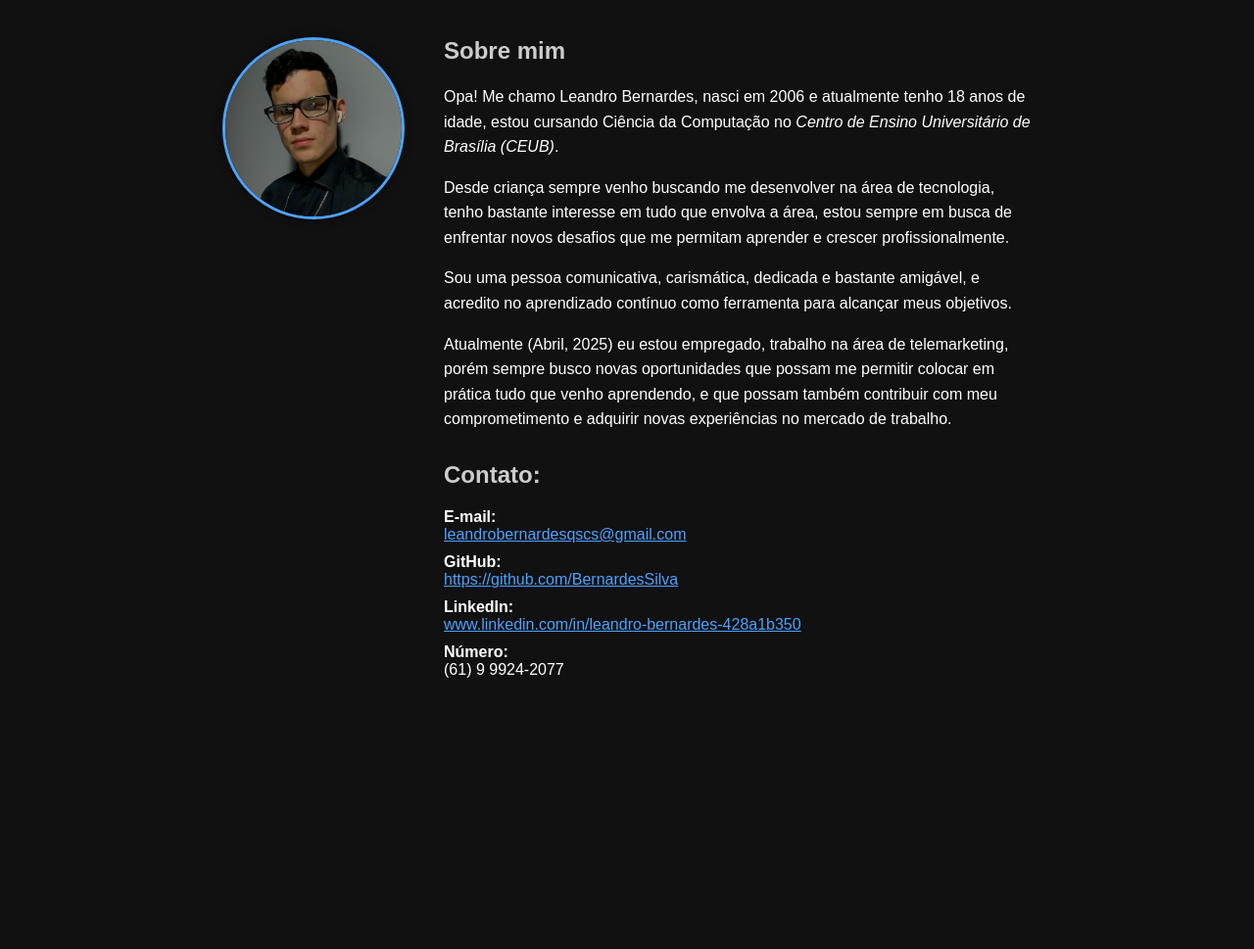
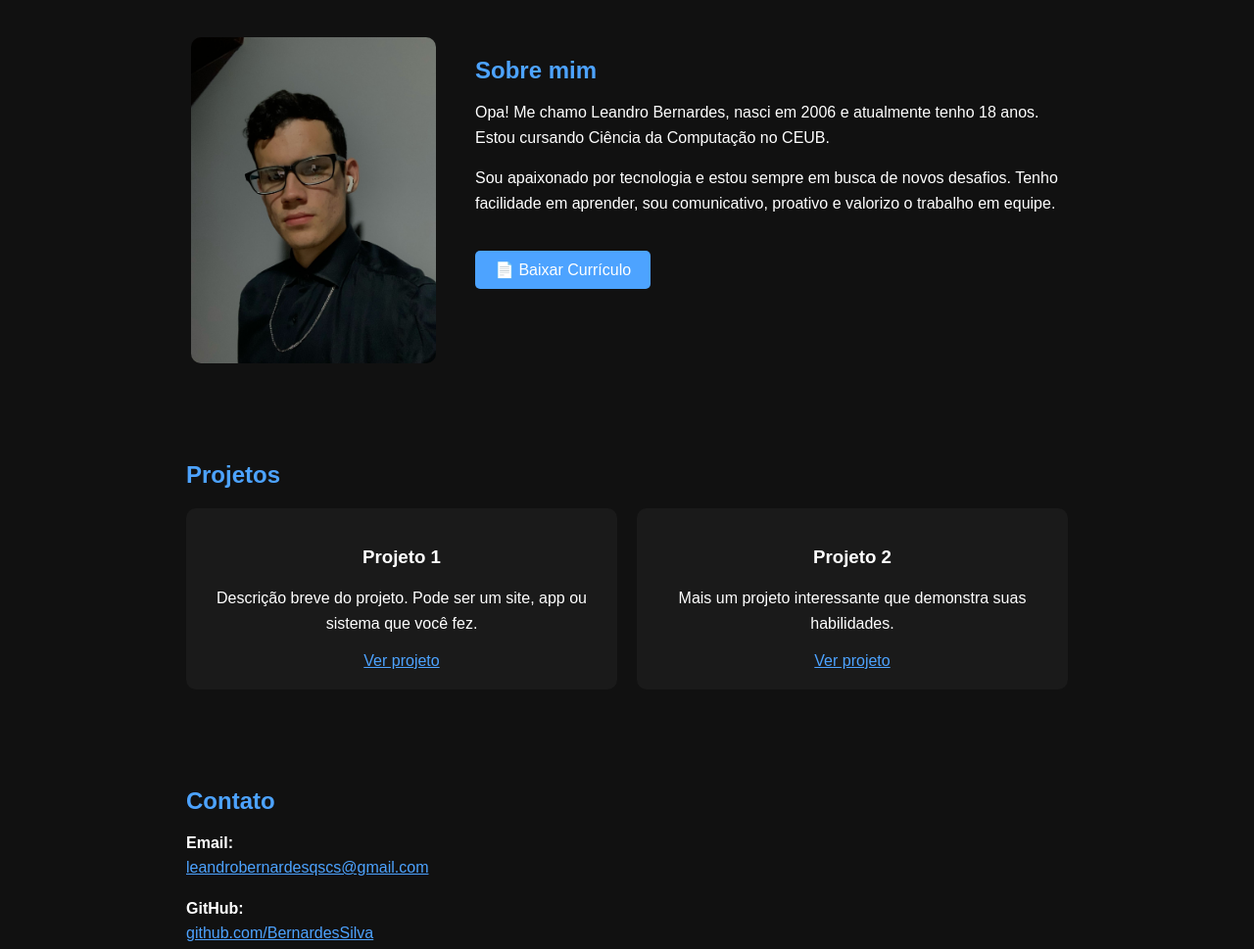
Before and after one commit to BernardesSilva/portfolio-leandro, a plain HTML site: page index.html in a window 1280 px wide. Shown: the part 252-1221 px from the top of the page at 98% size. Before the commit the page ends 985 px from the top, so only its background shows below. Drawn offline with Linux system fonts and the light colour scheme.

Commit message:
Atualização com projetos e botão de currículo

```diff
--- a/index.html
+++ b/index.html
@@ -1,9 +1,9 @@
 <!DOCTYPE html>
 <html lang="pt-BR">
 <head>
-  <meta charset="UTF-8">
-  <meta name="viewport" content="width=device-width, initial-scale=1.0">
-  <title>About me-Leandro Bernardes</title>
+  <meta charset="UTF-8" />
+  <meta name="viewport" content="width=device-width, initial-scale=1.0"/>
+  <title>Portfólio - Leandro Bernardes</title>
   <style>
     body {
       margin: 0;
@@ -13,7 +13,7 @@
     }
 
     header {
-      background-image: url('https://images.unsplash.com/photo-1519389950473-47ba0277781c'); /* Nova imagem de tecnologia */
+      background-image: url('https://images.unsplash.com/photo-1519389950473-47ba0277781c');
       background-size: cover;
       background-position: center;
       height: 250px;
@@ -39,29 +39,27 @@
     }
 
     .profile-img {
-       width: 180px;
-       height: 180px;
-       object-fit: cover;
-       border-radius: 50%;
-       border: 3px solid #4da3ff;
-       box-shadow: 0 0 10px rgba(0, 0, 0, 0.5);
+      max-width: 250px;
+      border-radius: 10px;
     }
 
     .content {
       max-width: 600px;
     }
 
+    section {
+      padding: 40px;
+      max-width: 900px;
+      margin: auto;
+    }
+
     h2 {
-      margin-top: 0;
-      color: #ccc;
+      color: #4da3ff;
+      margin-bottom: 10px;
     }
 
     p {
       line-height: 1.6;
-    }
-
-    .contact {
-      margin-top: 30px;
     }
 
     .contact b {
@@ -71,6 +69,40 @@
 
     a {
       color: #4da3ff;
+    }
+
+    .projects {
+      display: grid;
+      grid-template-columns: repeat(auto-fit, minmax(250px, 1fr));
+      gap: 20px;
+      margin-top: 20px;
+    }
+
+    .project-card {
+      background-color: #1a1a1a;
+      padding: 20px;
+      border-radius: 10px;
+      text-align: center;
+      transition: transform 0.3s ease;
+    }
+
+    .project-card:hover {
+      transform: translateY(-5px);
+    }
+
+    .btn {
+      display: inline-block;
+      margin-top: 20px;
+      padding: 10px 20px;
+      background-color: #4da3ff;
+      color: white;
+      text-decoration: none;
+      border-radius: 5px;
+      transition: background 0.3s;
+    }
+
+    .btn:hover {
+      background-color: #2c80d3;
     }
 
     @media (max-width: 768px) {
@@ -92,22 +124,37 @@
 
   <div class="container">
     <img src="leandro.jpg" class="profile-img" alt="Foto de Leandro">
-
     <div class="content">
       <h2>Sobre mim</h2>
-      <p>Opa! Me chamo Leandro Bernardes, nasci em 2006 e atualmente tenho 18 anos de idade, estou cursando Ciência da Computação no <em>Centro de Ensino Universitário de Brasília (CEUB)</em>.</p>
-      <p>Desde criança sempre venho buscando me desenvolver na área de tecnologia, tenho bastante interesse em tudo que envolva a área, estou sempre em busca de enfrentar novos desafios que me permitam aprender e crescer profissionalmente.</p>
-      <p>Sou uma pessoa comunicativa, carismática, dedicada e bastante amigável, e acredito no aprendizado contínuo como ferramenta para alcançar meus objetivos.</p>
-      <p>Atualmente (Abril, 2025) eu estou empregado, trabalho na área de telemarketing, porém sempre busco novas oportunidades que possam me permitir colocar em prática tudo que venho aprendendo, e que possam também contribuir com meu comprometimento e adquirir novas experiências no mercado de trabalho.</p>
-
-      <div class="contact">
-        <h2>Contato:</h2>
-        <b>E-mail:</b> <a href="mailto:leandrobernardesqscs@gmail.com">leandrobernardesqscs@gmail.com</a>
-        <b>GitHub:</b> <a href="https://github.com/BernardesSilva" target="_blank">https://github.com/BernardesSilva</a>
-        <b>LinkedIn:</b> <a href="https://www.linkedin.com/in/leandro-bernardes-428a1b350" target="_blank">www.linkedin.com/in/leandro-bernardes-428a1b350</a>
-        <b>Número:</b> (61) 9 9924-2077
-      </div>
+      <p>Opa! Me chamo Leandro Bernardes, nasci em 2006 e atualmente tenho 18 anos. Estou cursando Ciência da Computação no CEUB.</p>
+      <p>Sou apaixonado por tecnologia e estou sempre em busca de novos desafios. Tenho facilidade em aprender, sou comunicativo, proativo e valorizo o trabalho em equipe.</p>
+      <a href="curriculo.pdf" download class="btn">📄 Baixar Currículo</a>
     </div>
   </div>
+
+  <section>
+    <h2>Projetos</h2>
+    <div class="projects">
+      <div class="project-card">
+        <h3>Projeto 1</h3>
+        <p>Descrição breve do projeto. Pode ser um site, app ou sistema que você fez.</p>
+        <a href="#" target="_blank">Ver projeto</a>
+      </div>
+      <div class="project-card">
+        <h3>Projeto 2</h3>
+        <p>Mais um projeto interessante que demonstra suas habilidades.</p>
+        <a href="#" target="_blank">Ver projeto</a>
+      </div>
+      <!-- Você pode duplicar esse bloco para mais projetos -->
+    </div>
+  </section>
+
+  <section class="contact">
+    <h2>Contato</h2>
+    <p><b>Email:</b> <a href="mailto:leandrobernardesqscs@gmail.com">leandrobernardesqscs@gmail.com</a></p>
+    <p><b>GitHub:</b> <a href="https://github.com/BernardesSilva" target="_blank">github.com/BernardesSilva</a></p>
+    <p><b>LinkedIn:</b> <a href="https://www.linkedin.com/in/leandro-bernardes-428a1b350" target="_blank">linkedin.com/in/leandro-bernardes</a></p>
+    <p><b>WhatsApp:</b> (61) 9 9924-2077</p>
+  </section>
 </body>
 </html>
```
Also changed, not shown: 1 other file.
